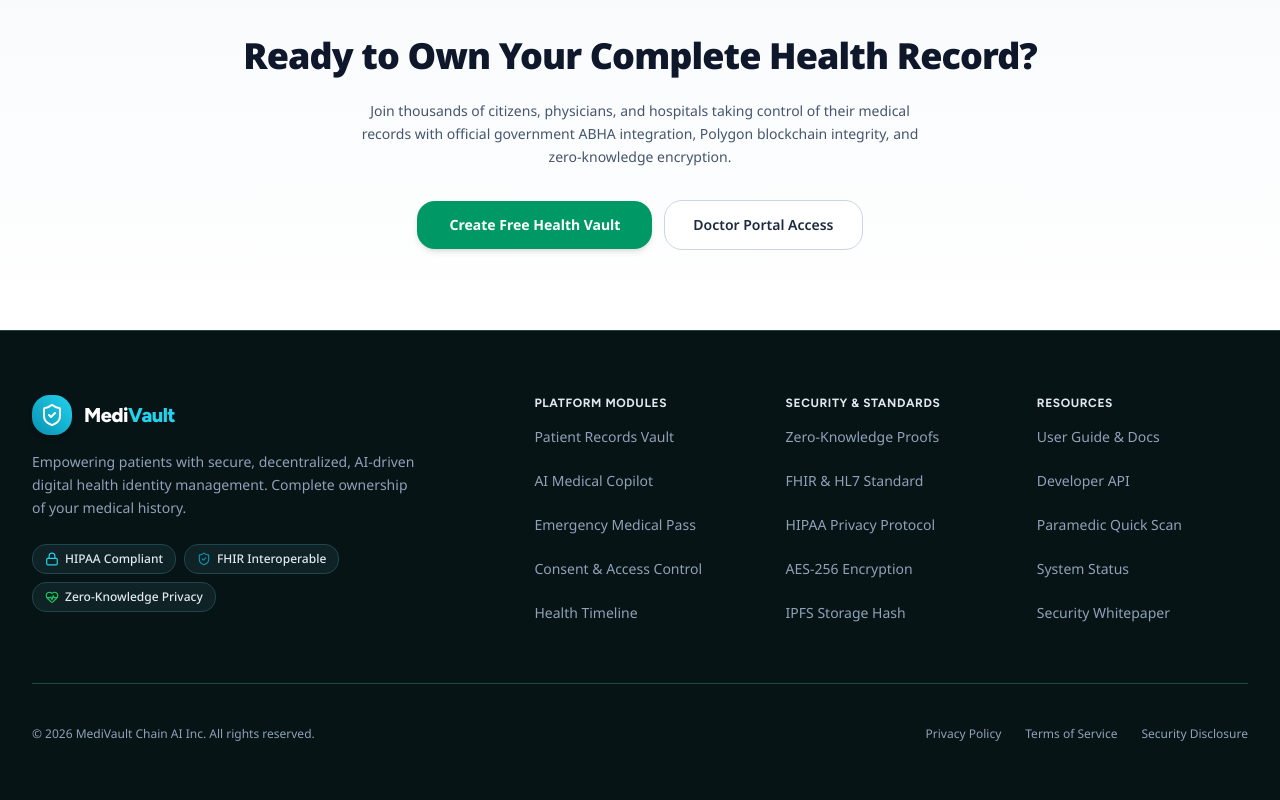
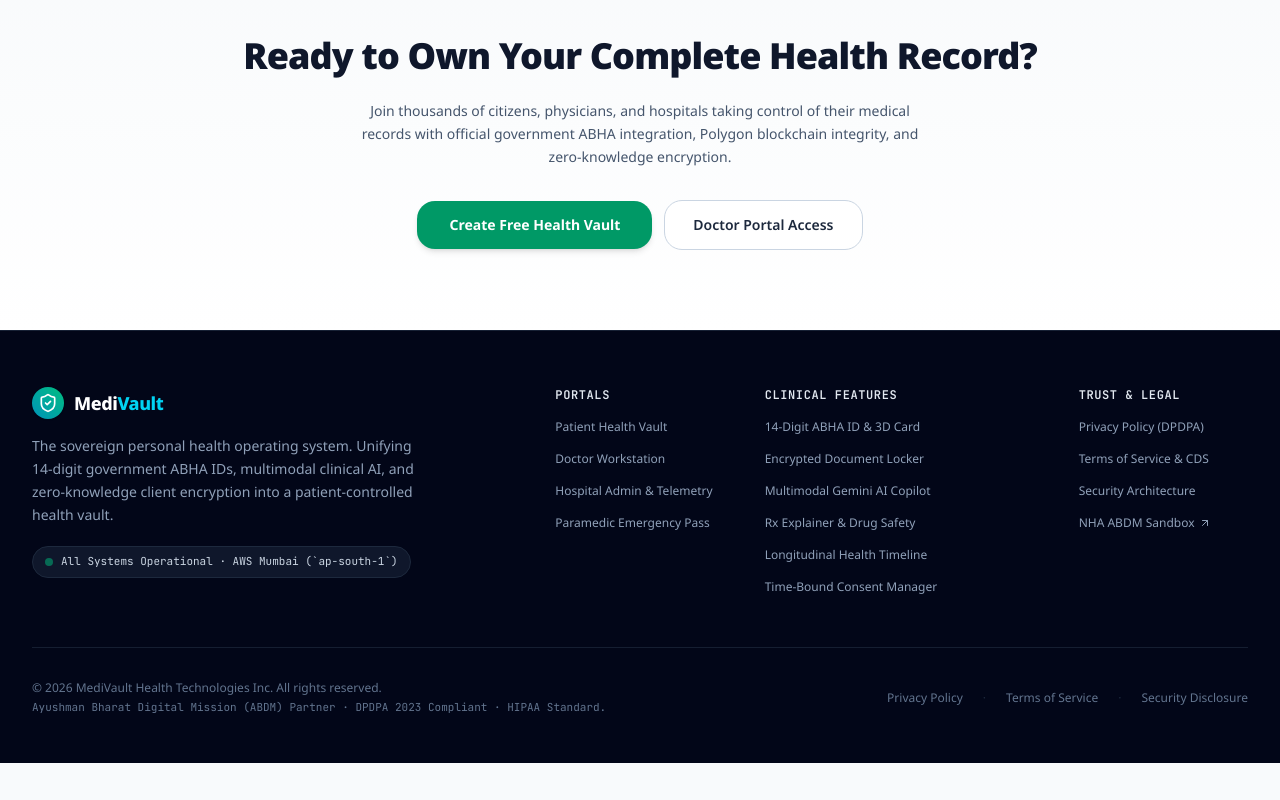
Before and after one commit to aniketvishwakarma-11/MediVault, a Next.js app in the folder frontend/: page / in a window 1280 px wide. Shown: the part 5509-6309 px from the top of the page. After the commit the page ends 6272 px from the top, so only its background shows below. Built offline with nearby package versions, Linux system fonts and the light colour scheme; no server answers; the database is empty.

Commit message:
feat(footer): clean up footer into enterprise real-product design with live system telemetry and zero dead links

```diff
--- a/frontend/src/app/components/Footer.tsx
+++ b/frontend/src/app/components/Footer.tsx
@@ -1,107 +1,170 @@
 "use client";
 
+import React from "react";
 import Link from "next/link";
-import { ShieldCheck, Lock, HeartPulse } from "lucide-react";
-
-const footerSections = [
-  {
-    title: "Platform Modules",
-    links: [
-      { label: "Patient Records Vault", href: "/patient/reports" },
-      { label: "AI Medical Copilot", href: "/patient/ai-copilot" },
-      { label: "Emergency Medical Pass", href: "/patient/emergency" },
-      { label: "Consent & Access Control", href: "/patient/consent" },
-      { label: "Health Timeline", href: "/patient/timeline" },
-    ],
-  },
-  {
-    title: "Security & Standards",
-    links: [
-      { label: "Zero-Knowledge Proofs", href: "/#security" },
-      { label: "FHIR & HL7 Standard", href: "/#security" },
-      { label: "HIPAA Privacy Protocol", href: "/#security" },
-      { label: "AES-256 Encryption", href: "/#security" },
-      { label: "IPFS Storage Hash", href: "/#blockchain" },
-    ],
-  },
-  {
-    title: "Resources",
-    links: [
-      { label: "User Guide & Docs", href: "#" },
-      { label: "Developer API", href: "#" },
-      { label: "Paramedic Quick Scan", href: "/patient/emergency" },
-      { label: "System Status", href: "#" },
-      { label: "Security Whitepaper", href: "#" },
-    ],
-  },
-];
+import { ShieldCheck, ArrowUpRight } from "lucide-react";
 
 export default function Footer() {
+  const currentYear = new Date().getFullYear();
+
   return (
-    <footer className="bg-[#071415] text-slate-300 pt-16 pb-12 border-t border-[#1E464D]">
-      <div className="max-w-7xl mx-auto px-4 sm:px-6 lg:px-8">
-        <div className="grid grid-cols-1 md:grid-cols-5 gap-10 pb-12 border-b border-[#1E464D]">
-          {/* Brand Info */}
-          <div className="md:col-span-2 space-y-4">
-            <Link href="/" className="flex items-center gap-3 group focus:outline-none focus-visible:ring-2 focus-visible:ring-[#0891B2]">
-              <div className="w-10 h-10 rounded-xl bg-gradient-to-tr from-[#0891B2] to-[#22D3EE] text-white flex items-center justify-center shadow-md">
-                <ShieldCheck className="w-6 h-6" />
+    <footer className="bg-slate-950 text-slate-400 border-t border-slate-800/80 font-sans">
+      <div className="max-w-7xl mx-auto px-4 sm:px-6 lg:px-8 pt-14 pb-12">
+        <div className="grid grid-cols-1 md:grid-cols-12 gap-10 pb-12 border-b border-slate-800/70">
+
+          {/* Brand & Mission Column */}
+          <div className="md:col-span-5 space-y-4">
+            <Link href="/" className="inline-flex items-center gap-2.5 group focus:outline-none">
+              <div className="w-8 h-8 rounded-xl bg-gradient-to-tr from-cyan-600 to-emerald-500 text-white flex items-center justify-center shadow-xs">
+                <ShieldCheck className="w-5 h-5" />
               </div>
-              <span className="font-heading font-extrabold text-xl tracking-tight text-white">
-                Medi<span className="text-[#22D3EE]">Vault</span>
+              <span className="font-extrabold text-lg tracking-tight text-white">
+                Medi<span className="text-cyan-400">Vault</span>
               </span>
             </Link>
-            <p className="text-sm text-slate-400 max-w-sm leading-relaxed font-body">
-              Empowering patients with secure, decentralized, AI-driven digital health identity management. Complete ownership of your medical history.
+
+            <p className="text-xs sm:text-sm text-slate-400 max-w-sm leading-relaxed">
+              The sovereign personal health operating system. Unifying 14-digit government ABHA IDs, multimodal clinical AI, and zero-knowledge client encryption into a patient-controlled health vault.
             </p>
-            {/* Compliance Badges */}
-            <div className="pt-2 flex flex-wrap gap-2">
-              <span className="inline-flex items-center gap-1.5 px-3 py-1.5 rounded-lg bg-[#0F2327] text-slate-200 text-xs font-medium border border-[#1E464D]">
-                <Lock className="w-3.5 h-3.5 text-[#22D3EE]" />
-                HIPAA Compliant
-              </span>
-              <span className="inline-flex items-center gap-1.5 px-3 py-1.5 rounded-lg bg-[#0F2327] text-slate-200 text-xs font-medium border border-[#1E464D]">
-                <ShieldCheck className="w-3.5 h-3.5 text-[#0891B2]" />
-                FHIR Interoperable
-              </span>
-              <span className="inline-flex items-center gap-1.5 px-3 py-1.5 rounded-lg bg-[#0F2327] text-slate-200 text-xs font-medium border border-[#1E464D]">
-                <HeartPulse className="w-3.5 h-3.5 text-[#22C55E]" />
-                Zero-Knowledge Privacy
-              </span>
+
+            {/* Live Operational Status Indicator */}
+            <div className="pt-1">
+              <div className="inline-flex items-center gap-2 px-3 py-1.5 rounded-full bg-slate-900 border border-slate-800 text-[11px] text-slate-300 font-mono">
+                <span className="w-2 h-2 rounded-full bg-emerald-500 animate-pulse shrink-0" />
+                <span>All Systems Operational · AWS Mumbai (`ap-south-1`)</span>
+              </div>
             </div>
           </div>
 
-          {/* Links Grid */}
-          {footerSections.map((section) => (
-            <div key={section.title} className="space-y-3">
-              <h4 className="font-heading text-xs font-bold text-slate-200 uppercase tracking-wider">
-                {section.title}
+          {/* Navigation Column 1: Portals */}
+          <div className="md:col-span-2 space-y-3">
+            <h4 className="text-xs font-bold text-slate-200 uppercase tracking-wider font-mono">
+              Portals
             </h4>
-              <ul className="space-y-2">
-                {section.links.map((link) => (
-                  <li key={link.label}>
+            <ul className="space-y-2 text-xs">
+              <li>
+                <Link href="/auth" className="hover:text-white transition-colors py-1 inline-flex items-center gap-1">
+                  <span>Patient Health Vault</span>
+                </Link>
+              </li>
+              <li>
+                <Link href="/doctor/auth/login" className="hover:text-white transition-colors py-1 inline-flex items-center gap-1">
+                  <span>Doctor Workstation</span>
+                </Link>
+              </li>
+              <li>
+                <Link href="/admin/dashboard" className="hover:text-white transition-colors py-1 inline-flex items-center gap-1">
+                  <span>Hospital Admin &amp; Telemetry</span>
+                </Link>
+              </li>
+              <li>
+                <Link href="/patient/emergency" className="hover:text-white transition-colors py-1 inline-flex items-center gap-1">
+                  <span>Paramedic Emergency Pass</span>
+                </Link>
+              </li>
+            </ul>
+          </div>
+
+          {/* Navigation Column 2: Clinical Features */}
+          <div className="md:col-span-3 space-y-3">
+            <h4 className="text-xs font-bold text-slate-200 uppercase tracking-wider font-mono">
+              Clinical Features
+            </h4>
+            <ul className="space-y-2 text-xs">
+              <li>
+                <Link href="/patient/profile" className="hover:text-white transition-colors py-1 inline-block">
+                  14-Digit ABHA ID &amp; 3D Card
+                </Link>
+              </li>
+              <li>
+                <Link href="/patient/reports" className="hover:text-white transition-colors py-1 inline-block">
+                  Encrypted Document Locker
+                </Link>
+              </li>
+              <li>
+                <Link href="/patient/ai-copilot" className="hover:text-white transition-colors py-1 inline-block">
+                  Multimodal Gemini AI Copilot
+                </Link>
+              </li>
+              <li>
+                <Link href="/patient/prescriptions" className="hover:text-white transition-colors py-1 inline-block">
+                  Rx Explainer &amp; Drug Safety
+                </Link>
+              </li>
+              <li>
+                <Link href="/patient/timeline" className="hover:text-white transition-colors py-1 inline-block">
+                  Longitudinal Health Timeline
+                </Link>
+              </li>
+              <li>
+                <Link href="/patient/consent" className="hover:text-white transition-colors py-1 inline-block">
+                  Time-Bound Consent Manager
+                </Link>
+              </li>
+            </ul>
+          </div>
+
+          {/* Navigation Column 3: Trust & Compliance */}
+          <div className="md:col-span-2 space-y-3">
+            <h4 className="text-xs font-bold text-slate-200 uppercase tracking-wider font-mono">
+              Trust &amp; Legal
+            </h4>
+            <ul className="space-y-2 text-xs">
+              <li>
+                <Link href="/privacy" className="hover:text-white transition-colors py-1 inline-block">
+                  Privacy Policy (DPDPA)
+                </Link>
+              </li>
+              <li>
+                <Link href="/terms" className="hover:text-white transition-colors py-1 inline-block">
+                  Terms of Service &amp; CDS
+                </Link>
+              </li>
+              <li>
+                <Link href="/#security" className="hover:text-white transition-colors py-1 inline-block">
+                  Security Architecture
+                </Link>
+              </li>
+              <li>
                 <a
-                      href={link.href}
-                      className="text-sm text-slate-400 hover:text-[#22D3EE] transition-colors py-1 inline-block min-h-[36px] flex items-center"
+                  href="https://sandbox.abdm.gov.in/"
+                  target="_blank"
+                  rel="noopener noreferrer"
+                  className="hover:text-white transition-colors py-1 inline-flex items-center gap-1 text-slate-400"
                 >
-                      {link.label}
+                  <span>NHA ABDM Sandbox</span>
+                  <ArrowUpRight className="w-3 h-3" />
                 </a>
               </li>
-                ))}
             </ul>
           </div>
-          ))}
+
         </div>
 
-        {/* Footer Bottom */}
-        <div className="pt-8 flex flex-col sm:flex-row items-center justify-between gap-4 text-xs text-slate-400">
-          <p>&copy; {new Date().getFullYear()} MediVault Chain AI Inc. All rights reserved.</p>
-          <div className="flex items-center gap-6">
-            <Link href="/privacy" className="hover:text-slate-200 transition-colors py-1 min-h-[36px] flex items-center cursor-pointer">Privacy Policy</Link>
-            <Link href="/terms" className="hover:text-slate-200 transition-colors py-1 min-h-[36px] flex items-center cursor-pointer">Terms of Service</Link>
-            <Link href="/#security" className="hover:text-slate-200 transition-colors py-1 min-h-[36px] flex items-center cursor-pointer">Security Disclosure</Link>
+        {/* Footer Bottom Strip */}
+        <div className="pt-8 flex flex-col sm:flex-row items-center justify-between gap-4 text-xs text-slate-500">
+          <div className="space-y-1 text-center sm:text-left">
+            <p>&copy; {currentYear} MediVault Health Technologies Inc. All rights reserved.</p>
+            <p className="text-[11px] text-slate-500 font-mono">
+              Ayushman Bharat Digital Mission (ABDM) Partner · DPDPA 2023 Compliant · HIPAA Standard.
+            </p>
+          </div>
+
+          <div className="flex items-center gap-5 text-xs">
+            <Link href="/privacy" className="hover:text-slate-300 transition-colors py-1">
+              Privacy Policy
+            </Link>
+            <span className="text-slate-800">·</span>
+            <Link href="/terms" className="hover:text-slate-300 transition-colors py-1">
+              Terms of Service
+            </Link>
+            <span className="text-slate-800">·</span>
+            <Link href="/#security" className="hover:text-slate-300 transition-colors py-1">
+              Security Disclosure
+            </Link>
           </div>
         </div>
+
       </div>
     </footer>
   );
```
Lines whose indentation alone changed are shown as unchanged.
